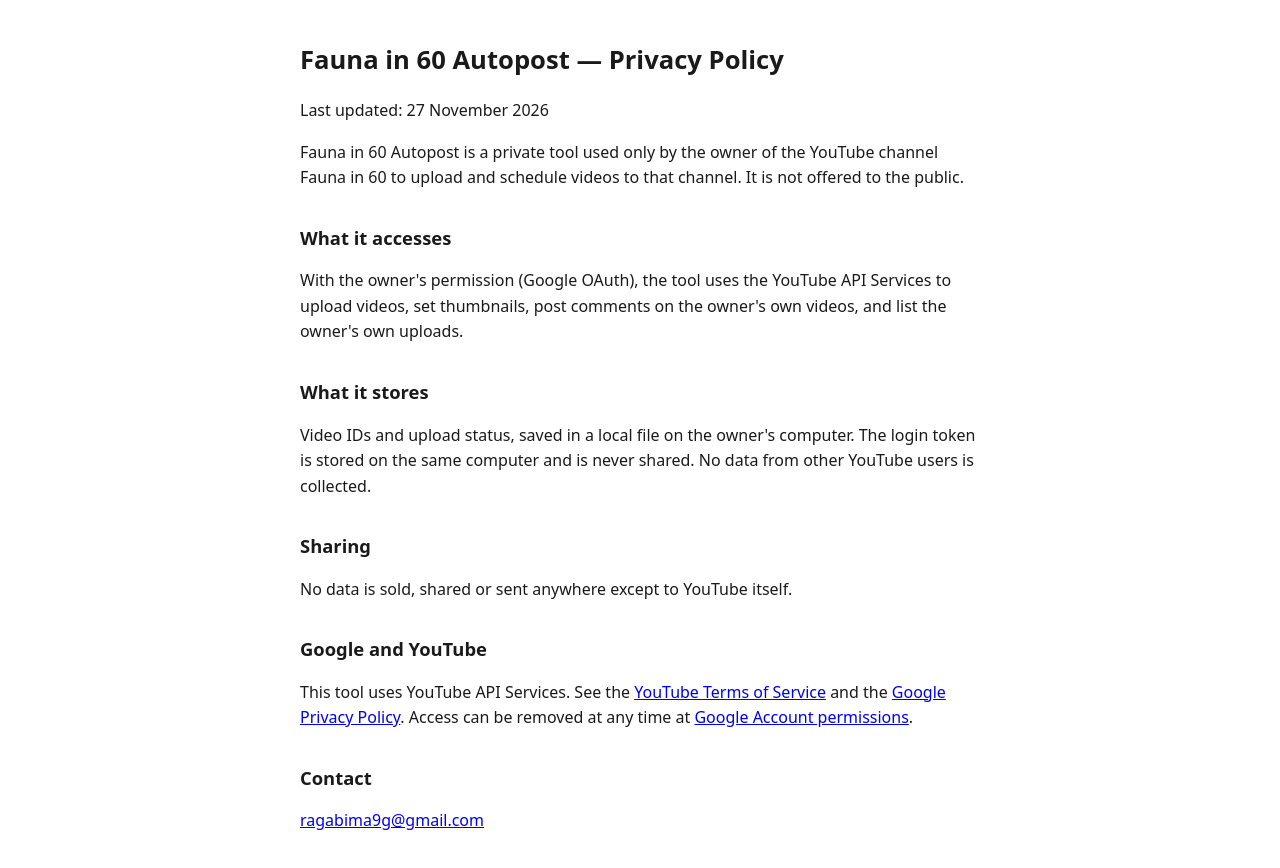
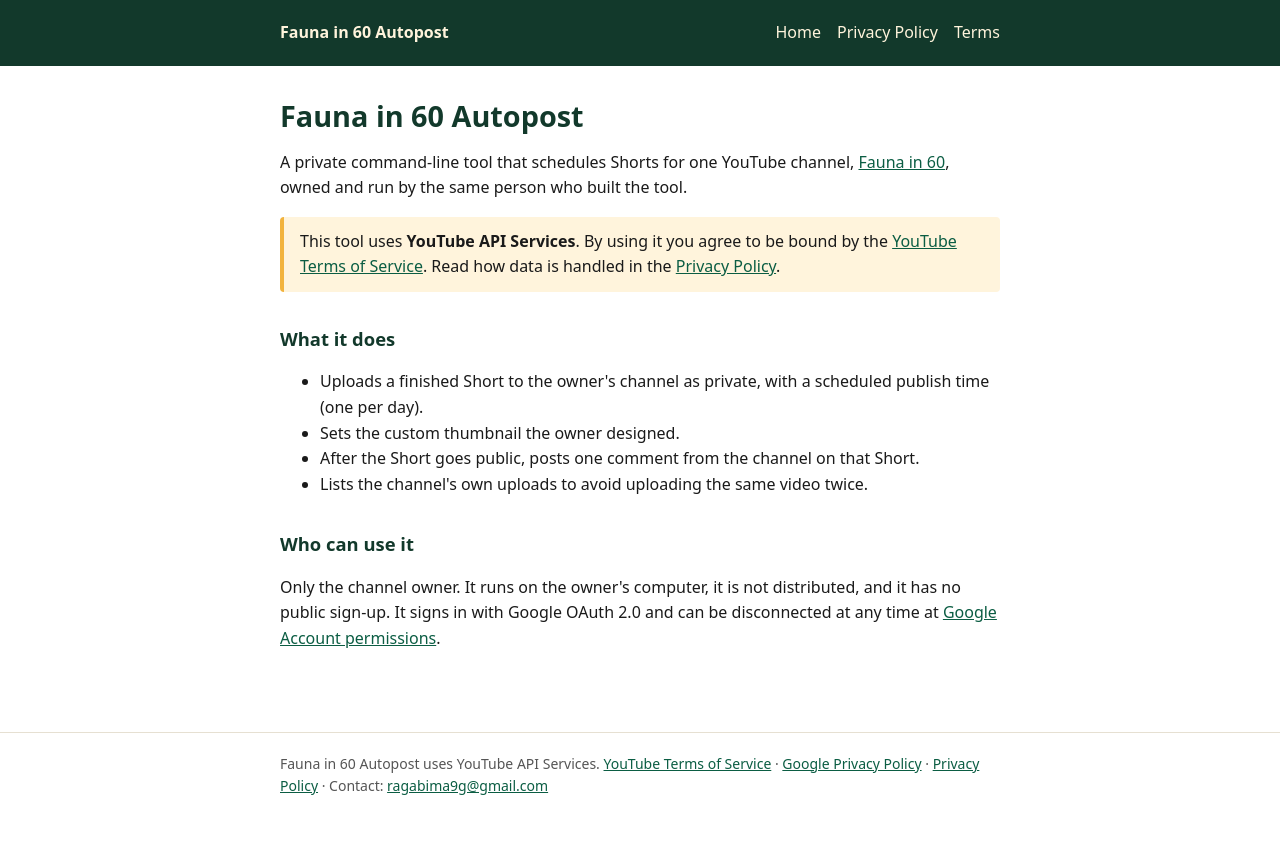
Before and after one commit to ragabima12/fauna-autopost, a plain HTML site: page index.html in a window 1280 px wide. After the commit the page ends 817 px from the top, so only its background shows below. Drawn offline with Linux system fonts and the light colour scheme.

Commit message:
Add home and terms pages, expand privacy policy for the API audit
Co-Authored-By: Claude Opus 5.5 <noreply@anthropic.com>

```diff
--- a/index.html
+++ b/index.html
@@ -3,40 +3,30 @@
 <head>
 <meta charset="utf-8">
 <meta name="viewport" content="width=device-width, initial-scale=1">
-<title>Fauna in 60 Autopost — Privacy Policy</title>
-<style>
-  body { font: 16px/1.6 system-ui, sans-serif; max-width: 680px; margin: 40px auto; padding: 0 16px; color: #1a1a1a; background: #fff; }
-  h1 { font-size: 1.6rem; } h2 { font-size: 1.15rem; margin-top: 2rem; }
-</style>
+<title>Fauna in 60 Autopost</title>
+<link rel="stylesheet" href="style.css">
 </head>
 <body>
-<h1>Fauna in 60 Autopost — Privacy Policy</h1>
-<p>Last updated: 27 November 2026</p>
-
-<p>Fauna in 60 Autopost is a private tool used only by the owner of the YouTube channel
-Fauna in 60 to upload and schedule videos to that channel. It is not offered to the public.</p>
-
-<h2>What it accesses</h2>
-<p>With the owner's permission (Google OAuth), the tool uses the YouTube API Services to
-upload videos, set thumbnails, post comments on the owner's own videos, and list the
-owner's own uploads.</p>
-
-<h2>What it stores</h2>
-<p>Video IDs and upload status, saved in a local file on the owner's computer. The login
-token is stored on the same computer and is never shared. No data from other YouTube
-users is collected.</p>
-
-<h2>Sharing</h2>
-<p>No data is sold, shared or sent anywhere except to YouTube itself.</p>
-
-<h2>Google and YouTube</h2>
-<p>This tool uses YouTube API Services. See the
-<a href="https://www.youtube.com/t/terms">YouTube Terms of Service</a> and the
-<a href="https://policies.google.com/privacy">Google Privacy Policy</a>.
-Access can be removed at any time at
+<header><div class="wrap"><a href="./">Fauna in 60 Autopost</a><nav><a href="./">Home</a><a href="privacy.html">Privacy Policy</a><a href="terms.html">Terms</a></nav></div></header>
+<main><div class="wrap">
+<h1>Fauna in 60 Autopost</h1>
+<p>A private command-line tool that schedules Shorts for one YouTube channel,
+<a href="https://www.youtube.com/channel/UCVCgowD9F_qV2vbtXI6LJzA">Fauna in 60</a>,
+owned and run by the same person who built the tool.</p>
+<p class="note">This tool uses <strong>YouTube API Services</strong>. By using it you agree to be bound by the
+<a href="https://www.youtube.com/t/terms">YouTube Terms of Service</a>. Read how data is handled in the
+<a href="privacy.html">Privacy Policy</a>.</p>
+<h2>What it does</h2>
+<ul>
+<li>Uploads a finished Short to the owner's channel as private, with a scheduled publish time (one per day).</li>
+<li>Sets the custom thumbnail the owner designed.</li>
+<li>After the Short goes public, posts one comment from the channel on that Short.</li>
+<li>Lists the channel's own uploads to avoid uploading the same video twice.</li>
+</ul>
+<h2>Who can use it</h2>
+<p>Only the channel owner. It runs on the owner's computer, it is not distributed, and it has no
+public sign-up. It signs in with Google OAuth 2.0 and can be disconnected at any time at
 <a href="https://myaccount.google.com/permissions">Google Account permissions</a>.</p>
-
-<h2>Contact</h2>
-<p><a href="mailto:ragabima9g@gmail.com">ragabima9g@gmail.com</a></p>
-</body>
-</html>
+</div></main>
+<footer><div class="wrap">Fauna in 60 Autopost uses YouTube API Services. <a href="https://www.youtube.com/t/terms">YouTube Terms of Service</a> · <a href="https://policies.google.com/privacy">Google Privacy Policy</a> · <a href="privacy.html">Privacy Policy</a> · Contact: <a href="mailto:ragabima9g@gmail.com">ragabima9g@gmail.com</a></div></footer>
+</body></html>
--- /dev/null
+++ b/style.css
@@ -0,0 +1,15 @@
+:root { --ink:#12392B; --amber:#F2B33D; --cream:#FFF4DC; --text:#1a1a1a; --muted:#555; --bg:#fff; --line:#e6e0d2; }
+* { box-sizing: border-box; }
+body { font: 16px/1.6 system-ui, -apple-system, "Segoe UI", sans-serif; color: var(--text); background: var(--bg); margin: 0; }
+header { background: var(--ink); color: var(--cream); padding: 20px 16px; }
+header .wrap { display: flex; flex-wrap: wrap; gap: 8px 24px; align-items: center; justify-content: space-between; }
+header a { color: var(--cream); text-decoration: none; font-weight: 600; }
+header nav a { margin-left: 16px; font-weight: 500; }
+header nav a:first-child { margin-left: 0; }
+.wrap { max-width: 720px; margin: 0 auto; }
+main { padding: 32px 16px 64px; }
+h1 { font-size: 1.8rem; line-height: 1.25; margin: 0 0 8px; color: var(--ink); }
+h2 { font-size: 1.15rem; margin-top: 2rem; color: var(--ink); }
+.note { background: var(--cream); border-left: 4px solid var(--amber); padding: 12px 16px; border-radius: 4px; }
+footer { border-top: 1px solid var(--line); padding: 20px 16px; color: var(--muted); font-size: 14px; }
+a { color: #0b5d43; }
```
Also changed, not shown: privacy.html (added, +60 -0 lines), terms.html (added, +33 -0 lines).
